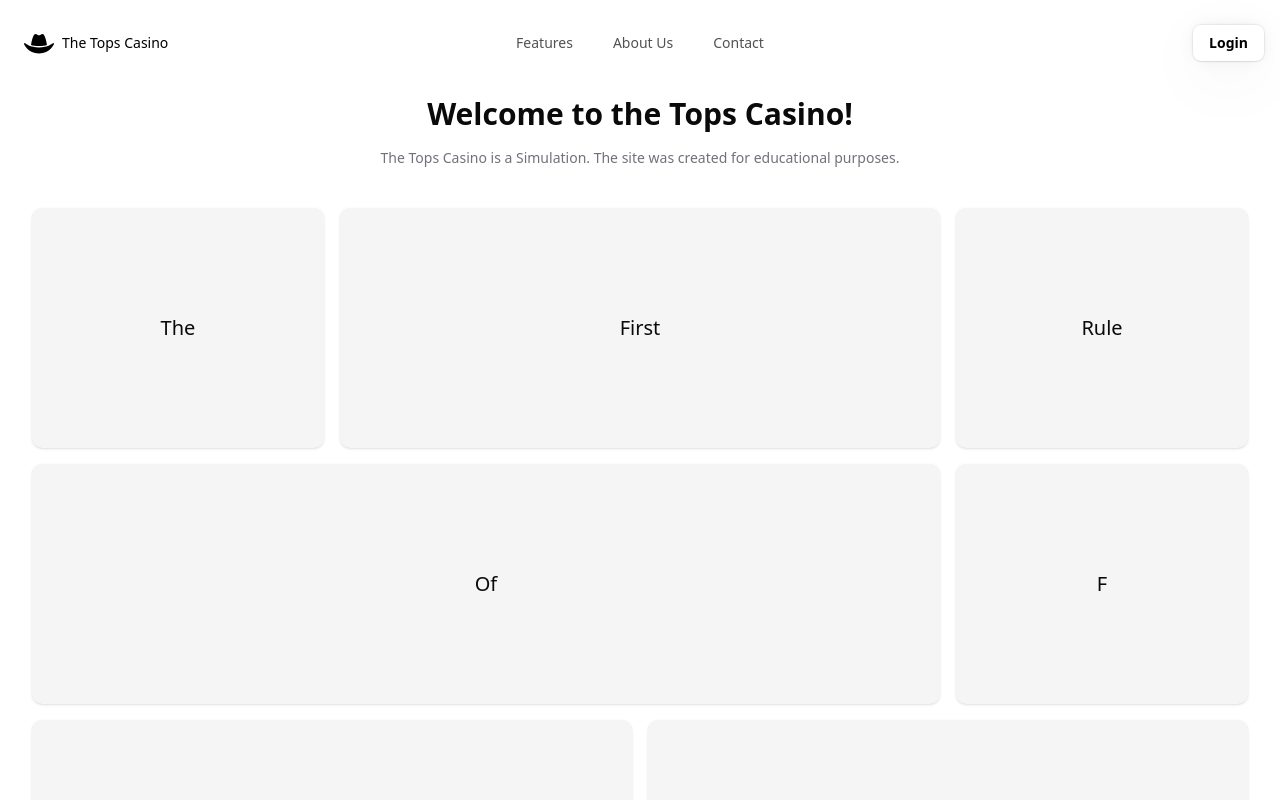
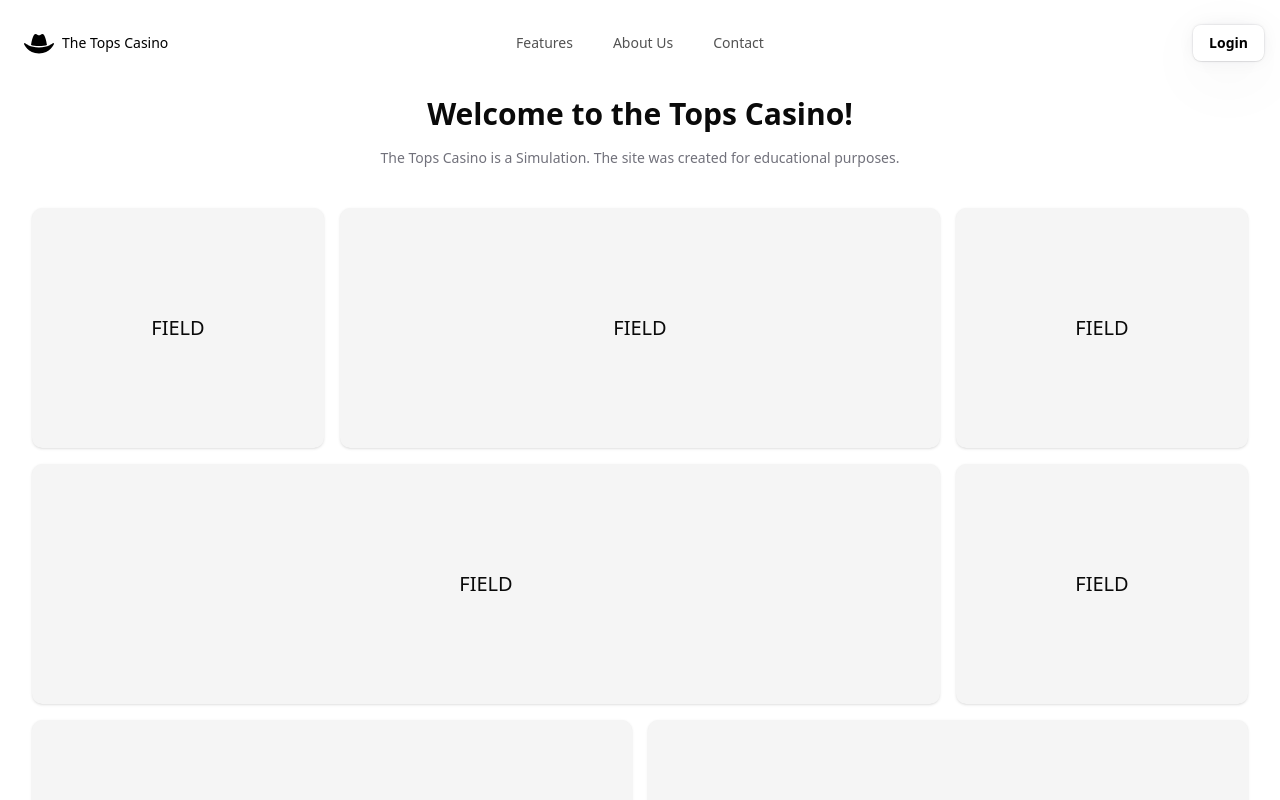
Before and after one commit to OfflineHTTPServer/casino, a Next.js app: page / in a window 1280 px wide. Shown: the top 800 px of the page. Built offline with nearby package versions, Linux system fonts and the light colour scheme.

Commit message:
Add task

```diff
--- a/app/page.tsx
+++ b/app/page.tsx
@@ -1,4 +1,3 @@
-
 export default function Home() {
     return (
         <div className="container mx-auto p-8 pt-24">
@@ -13,70 +12,70 @@ export default function Home() {
                 {[
                     {
                         id: 1,
-                        title: "The",
+                        title: "FIELD",
                         width: "md:col-span-1",
                         height: "h-60",
                         bg: "bg-neutral-100 dark:bg-neutral-800",
                     },
                     {
                         id: 2,
-                        title: "First",
+                        title: "FIELD",
                         width: "md:col-span-2",
                         height: "h-60",
                         bg: "bg-neutral-100 dark:bg-neutral-800",
                     },
                     {
                         id: 3,
-                        title: "Rule",
+                        title: "FIELD",
                         width: "md:col-span-1",
                         height: "h-60",
                         bg: "bg-neutral-100 dark:bg-neutral-800",
                     },
                     {
                         id: 4,
-                        title: "Of",
+                        title: "FIELD",
                         width: "md:col-span-3",
                         height: "h-60",
                         bg: "bg-neutral-100 dark:bg-neutral-800",
                     },
                     {
                         id: 5,
-                        title: "F",
+                        title: "FIELD",
                         width: "md:col-span-1",
                         height: "h-60",
                         bg: "bg-neutral-100 dark:bg-neutral-800",
                     },
                     {
                         id: 6,
-                        title: "Club",
+                        title: "FIELD",
                         width: "md:col-span-2",
                         height: "h-60",
                         bg: "bg-neutral-100 dark:bg-neutral-800",
                     },
                     {
                         id: 7,
-                        title: "Is",
+                        title: "FIELD",
                         width: "md:col-span-2",
                         height: "h-60",
                         bg: "bg-neutral-100 dark:bg-neutral-800",
                     },
                     {
                         id: 8,
-                        title: "You",
+                        title: "FIELD",
                         width: "md:col-span-1",
                         height: "h-60",
                         bg: "bg-neutral-100 dark:bg-neutral-800",
                     },
                     {
                         id: 9,
-                        title: "Do NOT TALK about",
+                        title: "FIELD",
                         width: "md:col-span-2",
                         height: "h-60",
                         bg: "bg-neutral-100 dark:bg-neutral-800",
                     },
                     {
                         id: 10,
-                        title: "F Club",
+                        title: "FIELD",
                         width: "md:col-span-1",
                         height: "h-60",
                         bg: "bg-neutral-100 dark:bg-neutral-800",
```
Also changed, not shown: tasks.txt.
